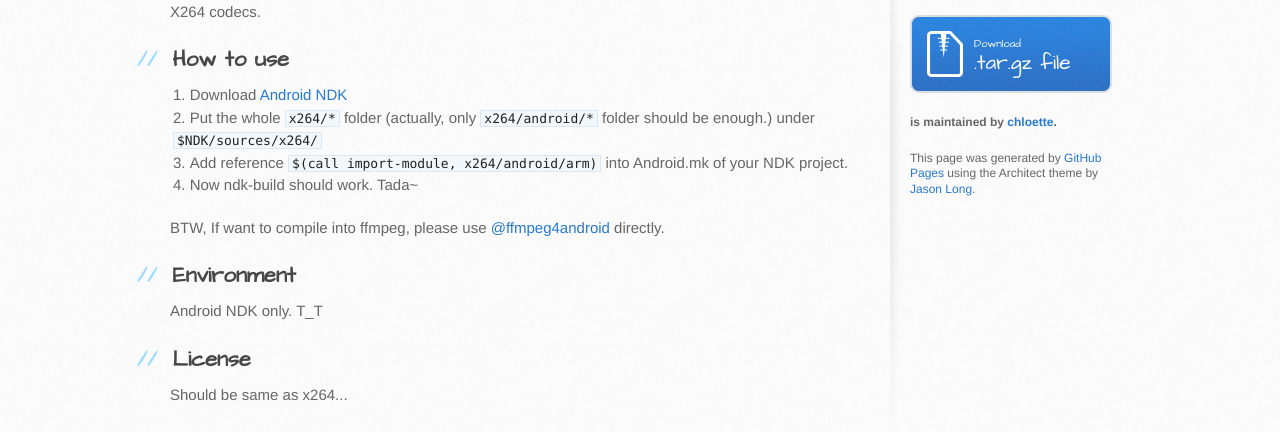
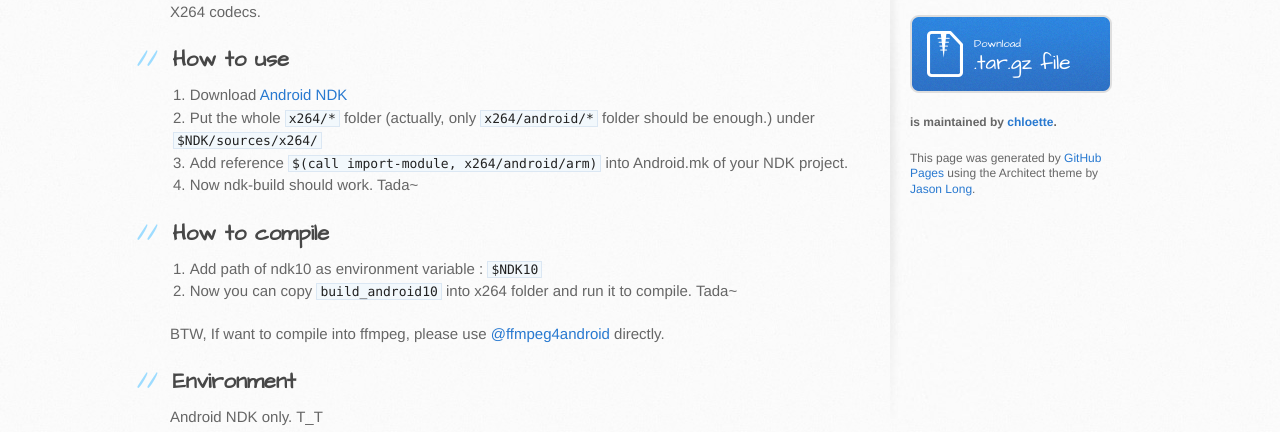
Before and after one commit to chloette/x264android, a plain HTML site: page index.html in a window 1280 px wide. Shown: the part 317-749 px from the top of the page. Drawn offline with Linux system fonts and the light colour scheme.

Commit message:
Create gh-pages branch via GitHub

```diff
--- a/index.html
+++ b/index.html
@@ -44,6 +44,14 @@ x264android is a source project for Android NDK, which contains latest X264 code
 </li>
 <li>Add reference <code>$(call import-module, x264/android/arm)</code> into Android.mk of your NDK project.</li>
 <li>Now ndk-build should work. Tada~</li>
+</ol><h2>
+<a name="how-to-compile" class="anchor" href="#how-to-compile"><span class="octicon octicon-link"></span></a>How to compile</h2>
+
+<ol>
+<li>Add path of ndk10 as environment variable : <code>$NDK10</code>
+</li>
+<li>Now you can copy <code>build_android10</code> into x264 folder and run it to compile. <strong><em>Tada~</em></strong>
+</li>
 </ol><p>BTW, If want to compile into ffmpeg, please use <a href="https://github.com/chloette/ffmpeg4android">@ffmpeg4android</a> directly.</p>
 
 <h2>
--- a/params.json
+++ b/params.json
@@ -1 +1 @@
-{"name":"X264android","tagline":"base for X","body":"x264android\r\n===========\r\n(x264 README is listed below)\r\nx264android is a source project for Android NDK, which contains latest X264 codecs.\r\n\r\n##How to use\r\n1. Download [Android NDK](https://developer.android.com/tools/sdk/ndk/index.html)\r\n2. Put the whole `x264/*` folder (actually, only `x264/android/*` folder should be enough.) under `$NDK/sources/x264/`\r\n3. Add reference `$(call import-module, x264/android/arm)` into Android.mk of your NDK project.\r\n4. Now ndk-build should work. Tada~\r\n\r\nBTW, If want to compile into ffmpeg, please use [@ffmpeg4android](https://github.com/chloette/ffmpeg4android) directly.\r\n\r\n##Environment\r\n***Android NDK*** only. T_T\r\n\r\n##License\r\nShould be same as x264...\r\n\r\n##Contact\r\nAny problems please contact me [@x264](https://github.com/chloette/x264android) or `chloette.e@gmail.com`\r\n\r\n\r\n---\r\n\r\n##x264\r\n>x264 is a free software library and application for encoding video streams into the H.264/MPEG-4 AVC compression format, and is released under the terms of the ***GNU GPL***.","google":"","note":"Don't delete this file! It's used internally to help with page regeneration."}
+{"name":"X264android","tagline":"base for X","body":"x264android\r\n===========\r\n(x264 README is listed below)\r\nx264android is a source project for Android NDK, which contains latest X264 codecs.\r\n\r\n##How to use\r\n1. Download [Android NDK](https://developer.android.com/tools/sdk/ndk/index.html)\r\n2. Put the whole `x264/*` folder (actually, only `x264/android/*` folder should be enough.) under `$NDK/sources/x264/`\r\n3. Add reference `$(call import-module, x264/android/arm)` into Android.mk of your NDK project.\r\n4. Now ndk-build should work. Tada~\r\n\r\n##How to compile\r\n1. Add path of ndk10 as environment variable : `$NDK10`\r\n2. Now you can copy `build_android10` into x264 folder and run it to compile. ***Tada~***\r\n\r\nBTW, If want to compile into ffmpeg, please use [@ffmpeg4android](https://github.com/chloette/ffmpeg4android) directly.\r\n\r\n##Environment\r\n***Android NDK*** only. T_T\r\n\r\n##License\r\nShould be same as x264...\r\n\r\n##Contact\r\nAny problems please contact me [@x264](https://github.com/chloette/x264android) or `chloette.e@gmail.com`\r\n\r\n\r\n---\r\n\r\n##x264\r\n>x264 is a free software library and application for encoding video streams into the H.264/MPEG-4 AVC compression format, and is released under the terms of the ***GNU GPL***.","google":"","note":"Don't delete this file! It's used internally to help with page regeneration."}
```
